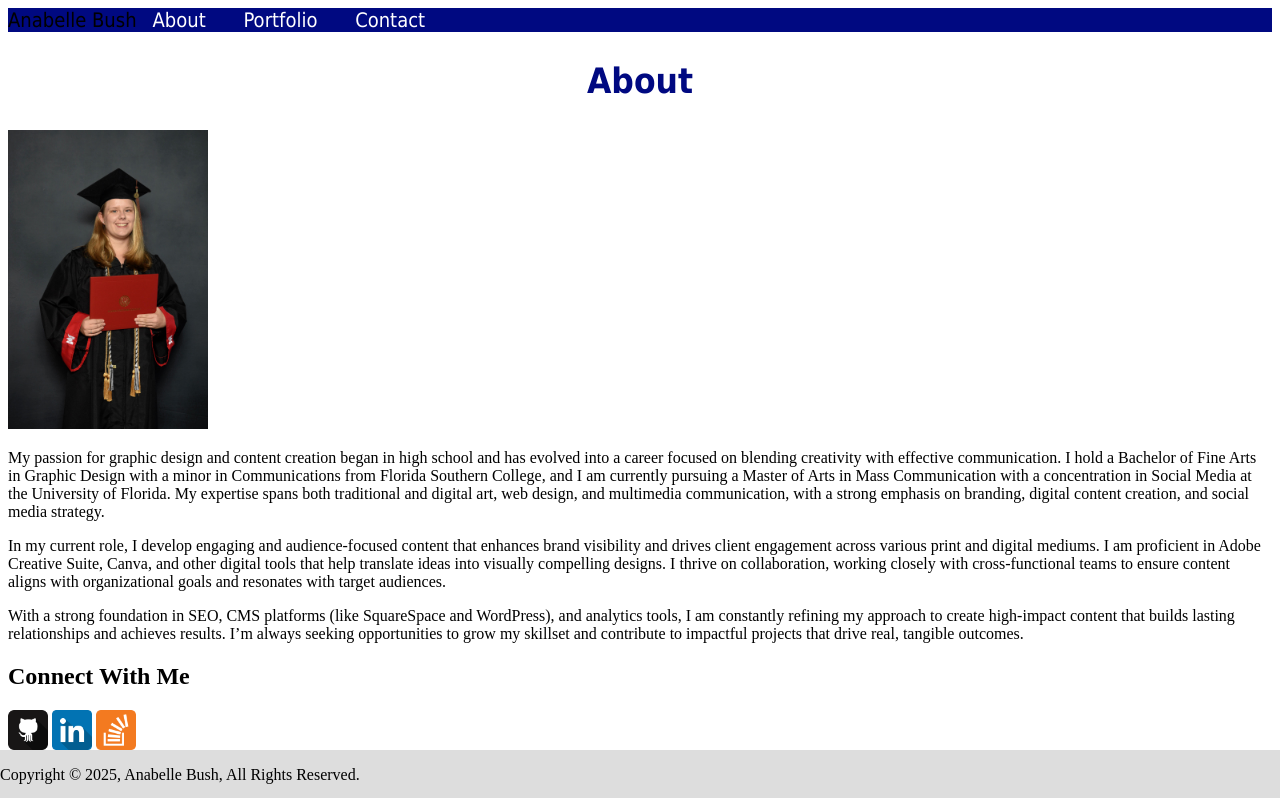
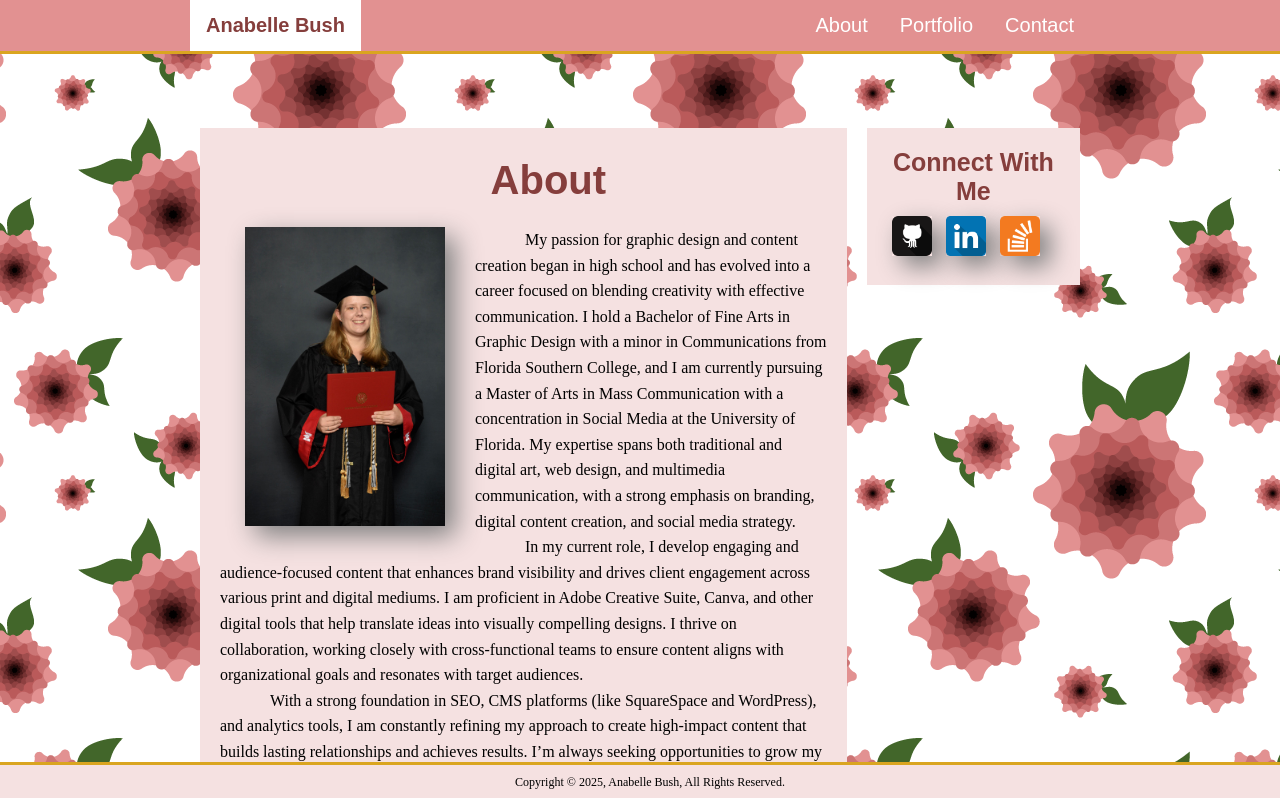
Before and after one commit to AnabelleB99/m6-hw6-bush-anabelle, a plain HTML site: page index.html in a window 1280 px wide. Shown: the top 798 px of the page. Drawn offline with Linux system fonts and the light colour scheme.

Commit message:
replaced floats with flexbox, changed colors and background image

```diff
--- a/styles.css
+++ b/styles.css
@@ -1,176 +1,127 @@
-/* Global Styles */
-/* Nav Bar */
-nav {
-   display: flex;
-   overflow: hidden;
-   font-family: Tahoma, Verdana, sans-serif;
-   font-size: 20px;
-   background-color:#000981;
+* {
     margin: 0;
-   padding-right: 20%;
-}
-nav a {
-   flex-direction: row;
-   color: white;
-   text-align: center;
-   padding: 14px 16px;
-   text-decoration: none;
-}
-nav a:hover {
-   background-color: #ddd;
-   color: #000981;
-}
-#name {
-   font-family: Tahoma, Verdana, sans-serif;
-   font-size: 20px;
-   text-align: center;
-   color: #000981;
-   background-color:#ddd;
-   margin-right: 25%;
-   margin-left: 15%;
-   padding: 14px 16px;
-   display: inline-block;
+    padding: 0;
+    border: 0;
 }
 
-/* Copy */
-body {
-   height:100%;
+.page-container {
+    max-width: 900px;
+    margin: 0 auto;
  }
 
-body.background {
-   background-image: url('Images/moroccan-flower.png');
-   margin: 0;
-   padding: 0;
+body {
+    background-image: url(Images/pink-flowers.png);
 }
 
-h1 {
-   font-family: Tahoma, Verdana, sans-serif;
-   font-size: 35px;
-   color: #000981;
-   text-align: center;
-   margin-left: 20%;
-   margin-right: 20%;
+ header {
+    background-color: #e29191;
+    border-bottom: 3px solid goldenrod;
+    font-family: sans-serif;
+    margin-bottom: 5%;
 }
 
-#page-container {
+/* Nav Bar Start*/
+.navbar {
     display: flex;
+    justify-content: space-between;
+    align-items: center;
+    margin: 0;
 }
 
-/* Footer */
-footer {
-   background-color:#ddd;
-   position: fixed;
-   left: 0;
-   bottom: 0;
-   width: 100%;
+/* Navigation links styling */
+.nav-links {
+    color: white;
+    display: flex;
+    list-style: none;
+}
+.nav-links a {
+    color: #fff;
+    text-decoration: none;
+    font-size: 20px;
+    padding: 14px 16px;
+}
+.nav-links a:hover {
+    background-color: white;
+    color: #853e3c;
 }
 
-p.footer {
-   font-family: Tahoma, Verdana, sans-serif;
-   font-size: 10px;
-   text-align: center;
+/* Name styling */
+.name {
+    text-decoration: none;
+    font-size: 20px;
+    color: #853e3c;
+    background-color:white;
+    margin-right: auto;
+    padding: 14px 16px;
+    font-weight: bold;
 }
-/* End Global Styles */
+/* End Nav Bar */
 
-/* About Page */
-/* Copy */
-h1.about {
-   background-color: orange;
-   margin-left: 20%;
-   margin-right: 0;
-   margin-bottom: 0;
-   padding-top: 10px;
-   padding-bottom: 10px;
-   padding-right: 20px;
-   padding-left: 20px;
+/* Main Body Flex */
+.flex-container {
+    display: flex;
+    margin-bottom: 15%;
   }
 
-h2.social {
-   font-family: Tahoma, Verdana, sans-serif;
-   font-size: 20px;
-   color: #000981;
-   text-align: center;
- }
-
-div.content {
+.flex-container > section {
+    background-color: #f5e1e1;
+    margin: 10px;
+    padding: 20px;
     width: 70%;
   }
 
-div.about {
-   font-family: Tahoma, Verdana, sans-serif;
-   font-size: 14px;
+.flex-container > section.social {
+    background-color: #f5e1e1;
+    margin: 10px;
+    padding: 20px;
+    height: 20%;
+    width: 20%;
+  }
+/* End Main Body Flex */
+
+/* About Section */
+h1 {
+    font-family: sans-serif;
+    font-size: 40px;
+    color: #853e3c;
+    text-align: center;
+    padding-bottom: 15px;
+}
+
+.about {
+    font-size: 16px;
     line-height: 1.6;
     text-indent: 50px;
-   background-color: yellow;
-   margin-left: 20%;
-   margin-bottom: 0;
-   padding-top: 10px;
-   padding-bottom: 10px;
-   padding-right: 20px;
-   padding-left: 20px;
+    padding: 10px 30px;
 }
 
-.container {
-   background: green;
-   padding:5px;
- }
-
-/* Images */
-img.image-headshot {
-   display: block;
-   margin-left: 25%;
-   margin-right: 4%;
-   margin-top: 3%;
-   margin-bottom: 3%;
-   padding: inherit;
-   height: auto;
+img.headshot {
+    margin: 0 30px 15px 25px;
     float: left;
     box-shadow: 10px 10px 25px gray;
 }
 
-img.social {
-   margin-top: 5px;
-   margin-bottom: 10px;
-   margin-right: 10px;
-   margin-left: 10px;
+h2 {
+    font-family: sans-serif;
+    font-size: 25px;
+    color: #853e3c;
+    text-align: center;
+    padding-bottom: 5px;
+}
+
+img {
     box-shadow: 10px 10px 25px gray;
+    margin: 5px;
 }
-/* End About Page */
 
-
- /* Portfolio Page */
- div.portfolio {
-   font-family: Tahoma, Verdana, sans-serif;
-   font-size: 14px;
-   line-height: 1.6;
-   text-indent: 50px;
-   background-color: #ffffff;
-   margin-left: 20%;
-   margin-right: 20%;
-   margin-bottom: 0;
-   padding-top: 10px;
-   padding-bottom: 10px;
-   padding-right: 20px;
-   padding-left: 20px;
-   background-clip: initial;
+footer {
+    position: fixed;
+    left: 0;
+    bottom: 0;
+    padding: 10px;
+    width: 100%;
+    background-color: #f5e1e1;
+    border-top: 3px solid goldenrod;
+    font-size: 12px;
+    text-align: center;
 }
- /* End Portfolio Page */
-
-
- /* Contact Page */
-div.contact {
-   font-family: Tahoma, Verdana, sans-serif;
-   font-size: 14px;
-   line-height: 1.6;
-   text-indent: 50px;
-   background-color: #ffffff;
-   margin-left: 20%;
-   margin-right: 20%;
-   margin-bottom: 0;
-   padding-top: 10px;
-   padding-bottom: 10px;
-   padding-right: 20px;
-   padding-left: 20px;
-   background-clip: initial;
- }
-  /* End Contact Page */
```
Lines whose indentation alone changed are shown as unchanged.
